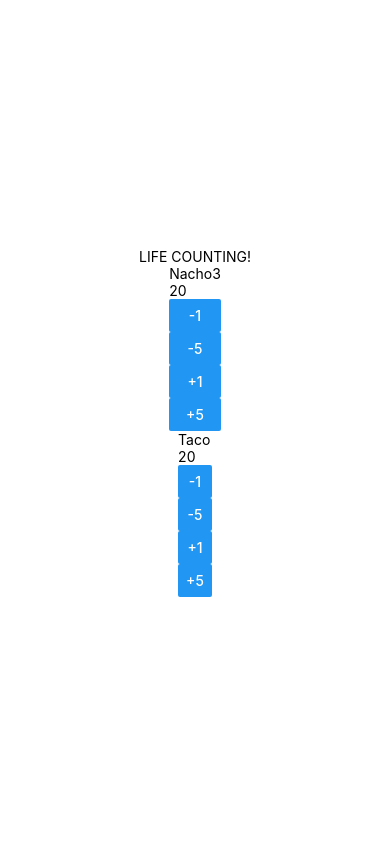
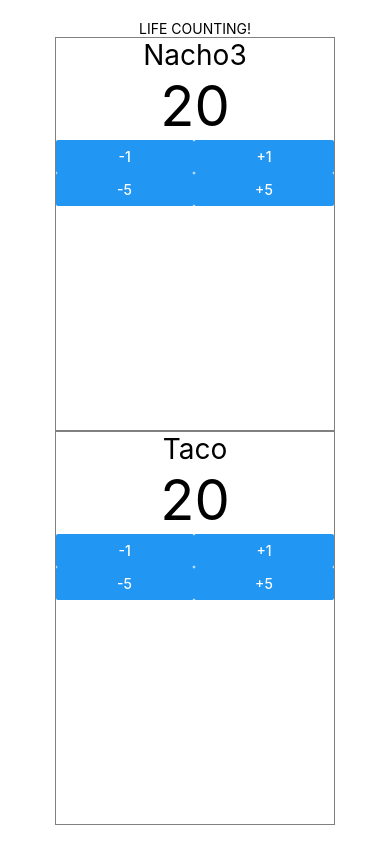
Before and after one commit to mcgrue/magicthing-native, a React Native app: screen / in a window 390 px wide. Built offline with nearby package versions, Linux system fonts and the light colour scheme.

Commit message:
Improve layout

```diff
--- a/app/components/LifeButtonBox.js
+++ b/app/components/LifeButtonBox.js
@@ -8,7 +8,19 @@ import LifeChangeButton from "./LifeChangeButton";
 class LifeButtonBox extends React.Component {
   render() {
     return (
-      <View>
+      <View
+        style={{
+          flex: 1,
+          flexDirection: "row",
+          justifyContent: "center",
+          flexGrow: 1
+        }}
+      >
+        <View
+          style={{
+            flexGrow: 1
+          }}
+        >
           <LifeChangeButton
             amount={-1}
             updateLifeTotal={this.props.updateLifeTotal}
@@ -20,7 +32,13 @@ class LifeButtonBox extends React.Component {
             updateLifeTotal={this.props.updateLifeTotal}
             playerKey={this.props.playerKey}
           />
+        </View>
 
+        <View
+          style={{
+            flexGrow: 1
+          }}
+        >
           <LifeChangeButton
             amount={+1}
             updateLifeTotal={this.props.updateLifeTotal}
@@ -33,6 +51,7 @@ class LifeButtonBox extends React.Component {
             playerKey={this.props.playerKey}
           />
         </View>
+      </View>
     );
   }
 }
--- a/app/components/LifeChangeButton.js
+++ b/app/components/LifeChangeButton.js
@@ -14,7 +14,13 @@ class LifeChangeButton extends React.Component {
     const amt = this.props.amount;
     const title = "" + (amt >= 0 ? "+" + amt : amt);
 
-    return <Button title={title} onPress={this.handleChange} />;
+    return (
+      <Button
+        style={{ flex: 0.45 }}
+        title={title}
+        onPress={this.handleChange}
+      />
+    );
   }
 }
 
--- a/app/components/LifeTotal.js
+++ b/app/components/LifeTotal.js
@@ -3,7 +3,9 @@ import PropTypes from "prop-types";
 
 import { Text } from "react-native";
 
-const LifeTotal = props => <Text>{props.life}</Text>;
+const LifeTotal = props => (
+  <Text style={{ fontSize: 56, textAlign: "center" }}>{props.life}</Text>
+);
 
 LifeTotal.propTypes = {
   life: PropTypes.number.isRequired
--- a/app/components/PlayerBox.js
+++ b/app/components/PlayerBox.js
@@ -10,7 +10,14 @@ import LifeButtonBox from "./LifeButtonBox";
 class PlayerBox extends React.Component {
   render() {
     return (
-      <View>
+      <View
+        style={{
+          width: "80%",
+          flex: 1,
+          border: "1px solid grey",
+          justifyContent: "center"
+        }}
+      >
         <PlayerName name={this.props.player.name} />
         <LifeTotal life={this.props.player.life} />
         <LifeButtonBox
--- a/app/components/PlayerName.js
+++ b/app/components/PlayerName.js
@@ -3,7 +3,9 @@ import PropTypes from "prop-types";
 
 import { Text } from "react-native";
 
-const PlayerName = props => <Text>{props.name}</Text>;
+const PlayerName = props => (
+  <Text style={{ fontSize: 28, textAlign: "center" }}>{props.name}</Text>
+);
 
 PlayerName.propTypes = {
   name: PropTypes.string.isRequired
```
Lines whose indentation alone changed are shown as unchanged.
